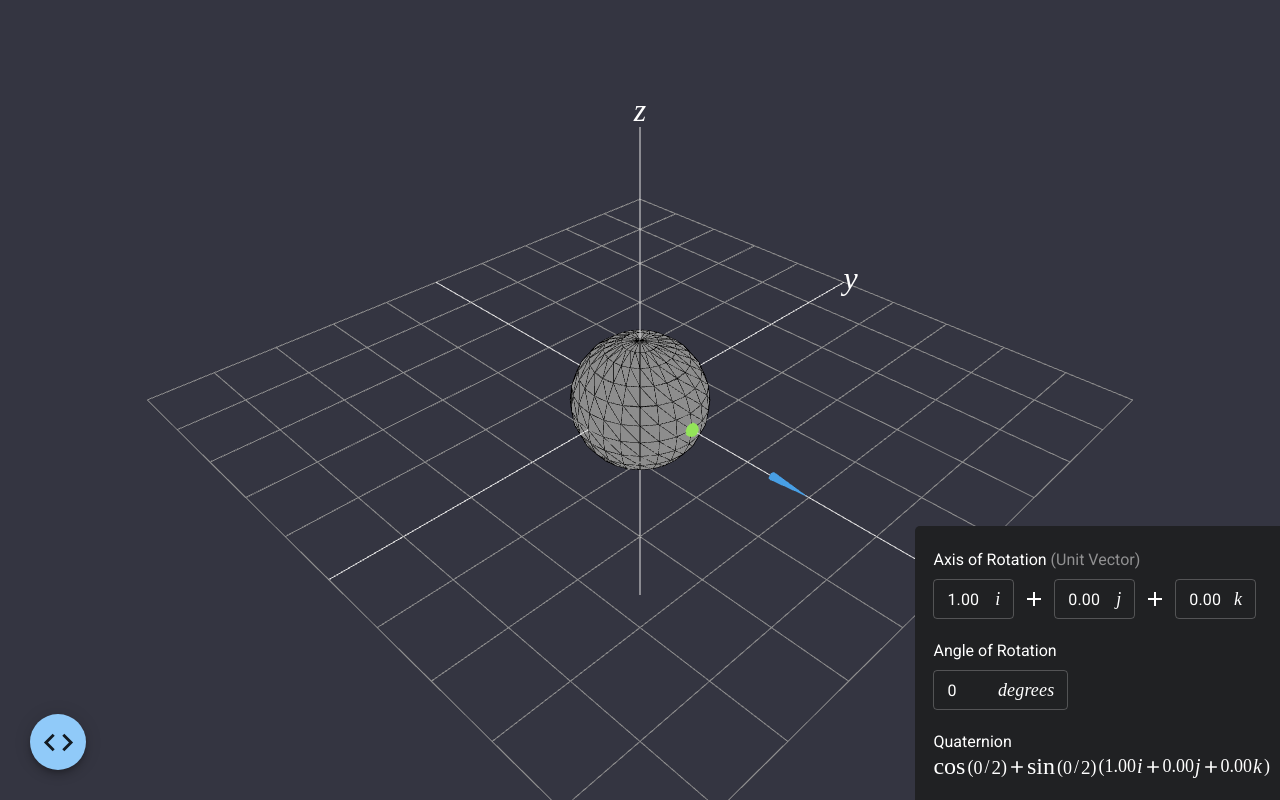
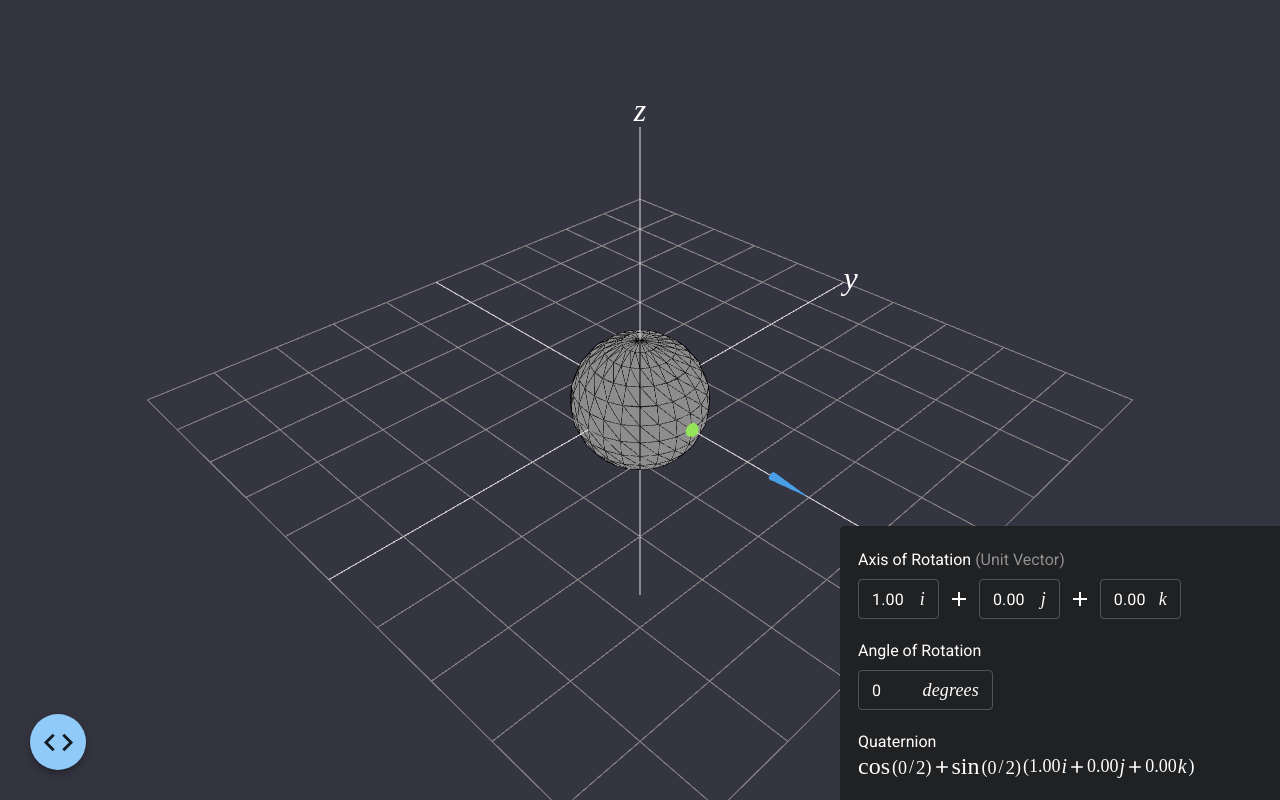
Before and after one commit to HKanwal/quaternions, a React (Vite) app: page / in a window 1280 px wide. Built offline with nearby package versions, Linux system fonts and the light colour scheme; a web font is replaced by a local one.

Commit message:
Set fixed width for control panel

```diff
--- a/src/styles/Controls.module.css
+++ b/src/styles/Controls.module.css
@@ -2,6 +2,7 @@
   position: absolute;
   bottom: 0;
   right: 0;
+  width: 420px;
   background-color: var(--dark);
   padding: 10px 10px 10px 10px;
   color: white;
```
